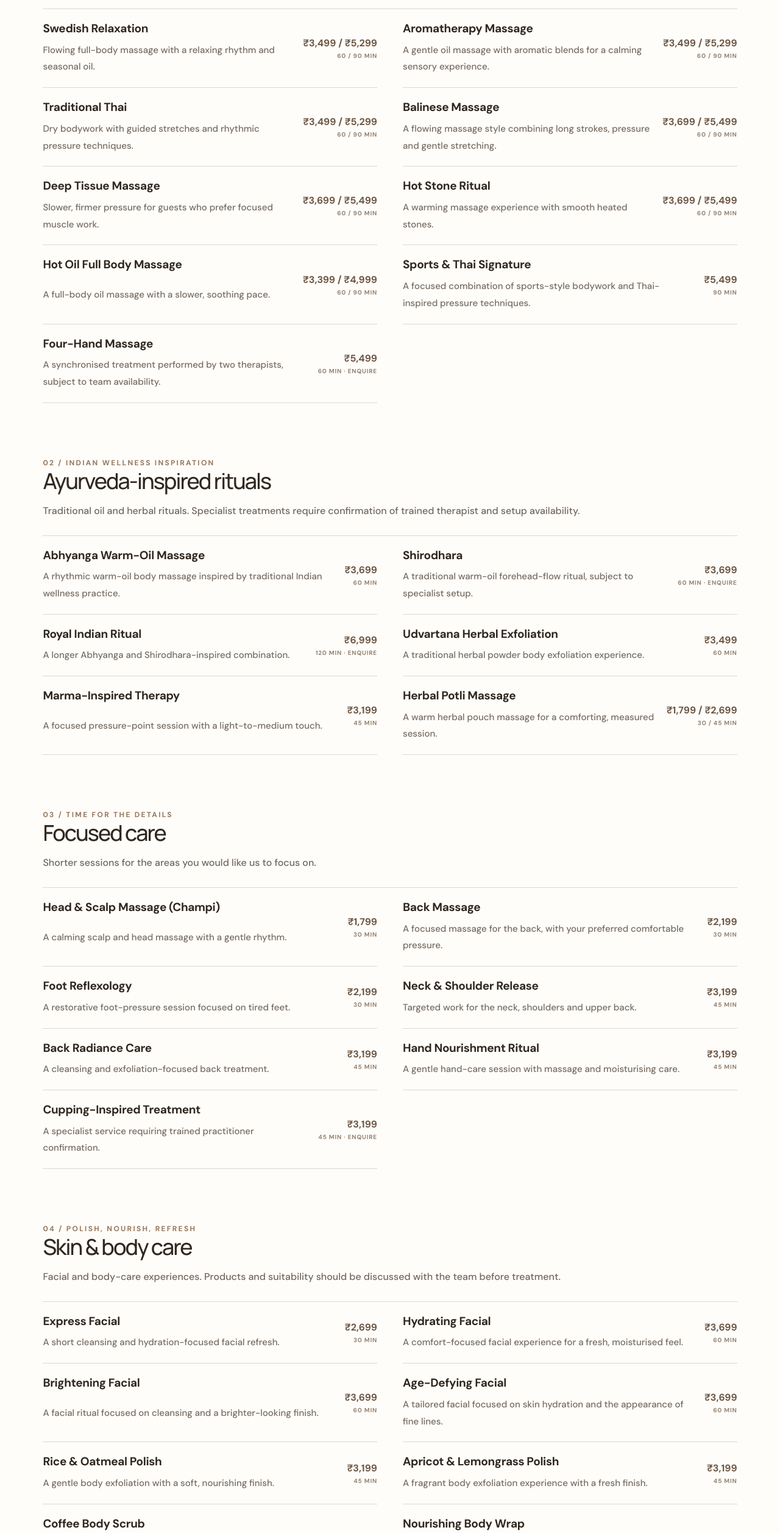
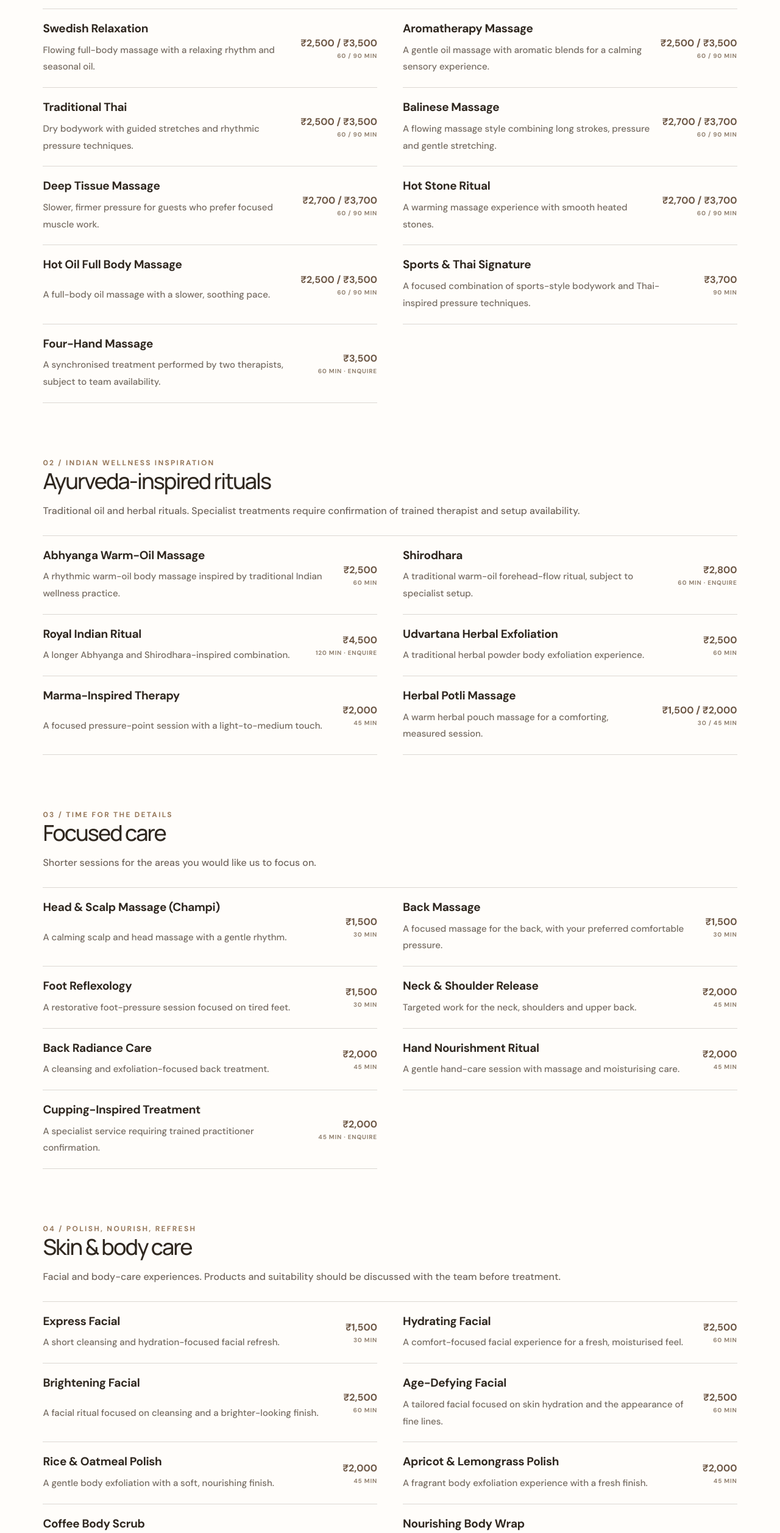
Before and after one commit to shubhm-01/nisha-daynight-spa, a plain HTML site: page treatments.html in a window 1280 px wide. Shown: the part 1669-4183 px from the top of the page at 61% size. Drawn offline with Linux system fonts and the light colour scheme.

Commit message:
Lower treatment menu pricing with affordable duration tiers

```diff
--- a/treatments.html
+++ b/treatments.html
@@ -17,52 +17,52 @@
 
 <div class="menu-section" id="body-work"><div class="section-kicker">01 / CLASSIC & SPECIALISED BODYWORK</div><h2>Massage therapies</h2><p>Choose a pressure style and session length that suits your preference.</p>
 <div class="service-list">
-<div class="service-item"><h3>Swedish Relaxation</h3><p>Flowing full-body massage with a relaxing rhythm and seasonal oil.</p><div class="service-price">₹3,499 / ₹5,299<small>60 / 90 MIN</small></div></div>
-<div class="service-item"><h3>Aromatherapy Massage</h3><p>A gentle oil massage with aromatic blends for a calming sensory experience.</p><div class="service-price">₹3,499 / ₹5,299<small>60 / 90 MIN</small></div></div>
-<div class="service-item"><h3>Traditional Thai</h3><p>Dry bodywork with guided stretches and rhythmic pressure techniques.</p><div class="service-price">₹3,499 / ₹5,299<small>60 / 90 MIN</small></div></div>
-<div class="service-item"><h3>Balinese Massage</h3><p>A flowing massage style combining long strokes, pressure and gentle stretching.</p><div class="service-price">₹3,699 / ₹5,499<small>60 / 90 MIN</small></div></div>
-<div class="service-item"><h3>Deep Tissue Massage</h3><p>Slower, firmer pressure for guests who prefer focused muscle work.</p><div class="service-price">₹3,699 / ₹5,499<small>60 / 90 MIN</small></div></div>
-<div class="service-item"><h3>Hot Stone Ritual</h3><p>A warming massage experience with smooth heated stones.</p><div class="service-price">₹3,699 / ₹5,499<small>60 / 90 MIN</small></div></div>
-<div class="service-item"><h3>Hot Oil Full Body Massage</h3><p>A full-body oil massage with a slower, soothing pace.</p><div class="service-price">₹3,399 / ₹4,999<small>60 / 90 MIN</small></div></div>
-<div class="service-item"><h3>Sports &amp; Thai Signature</h3><p>A focused combination of sports-style bodywork and Thai-inspired pressure techniques.</p><div class="service-price">₹5,499<small>90 MIN</small></div></div>
-<div class="service-item"><h3>Four-Hand Massage</h3><p>A synchronised treatment performed by two therapists, subject to team availability.</p><div class="service-price">₹5,499<small>60 MIN · ENQUIRE</small></div></div>
+<div class="service-item"><h3>Swedish Relaxation</h3><p>Flowing full-body massage with a relaxing rhythm and seasonal oil.</p><div class="service-price">₹2,500 / ₹3,500<small>60 / 90 MIN</small></div></div>
+<div class="service-item"><h3>Aromatherapy Massage</h3><p>A gentle oil massage with aromatic blends for a calming sensory experience.</p><div class="service-price">₹2,500 / ₹3,500<small>60 / 90 MIN</small></div></div>
+<div class="service-item"><h3>Traditional Thai</h3><p>Dry bodywork with guided stretches and rhythmic pressure techniques.</p><div class="service-price">₹2,500 / ₹3,500<small>60 / 90 MIN</small></div></div>
+<div class="service-item"><h3>Balinese Massage</h3><p>A flowing massage style combining long strokes, pressure and gentle stretching.</p><div class="service-price">₹2,700 / ₹3,700<small>60 / 90 MIN</small></div></div>
+<div class="service-item"><h3>Deep Tissue Massage</h3><p>Slower, firmer pressure for guests who prefer focused muscle work.</p><div class="service-price">₹2,700 / ₹3,700<small>60 / 90 MIN</small></div></div>
+<div class="service-item"><h3>Hot Stone Ritual</h3><p>A warming massage experience with smooth heated stones.</p><div class="service-price">₹2,700 / ₹3,700<small>60 / 90 MIN</small></div></div>
+<div class="service-item"><h3>Hot Oil Full Body Massage</h3><p>A full-body oil massage with a slower, soothing pace.</p><div class="service-price">₹2,500 / ₹3,500<small>60 / 90 MIN</small></div></div>
+<div class="service-item"><h3>Sports &amp; Thai Signature</h3><p>A focused combination of sports-style bodywork and Thai-inspired pressure techniques.</p><div class="service-price">₹3,700<small>90 MIN</small></div></div>
+<div class="service-item"><h3>Four-Hand Massage</h3><p>A synchronised treatment performed by two therapists, subject to team availability.</p><div class="service-price">₹3,500<small>60 MIN · ENQUIRE</small></div></div>
 </div></div>
 
 <div class="menu-section" id="ayurveda"><div class="section-kicker">02 / INDIAN WELLNESS INSPIRATION</div><h2>Ayurveda-inspired rituals</h2><p>Traditional oil and herbal rituals. Specialist treatments require confirmation of trained therapist and setup availability.</p>
 <div class="service-list">
-<div class="service-item"><h3>Abhyanga Warm-Oil Massage</h3><p>A rhythmic warm-oil body massage inspired by traditional Indian wellness practice.</p><div class="service-price">₹3,699<small>60 MIN</small></div></div>
-<div class="service-item"><h3>Shirodhara</h3><p>A traditional warm-oil forehead-flow ritual, subject to specialist setup.</p><div class="service-price">₹3,699<small>60 MIN · ENQUIRE</small></div></div>
-<div class="service-item"><h3>Royal Indian Ritual</h3><p>A longer Abhyanga and Shirodhara-inspired combination.</p><div class="service-price">₹6,999<small>120 MIN · ENQUIRE</small></div></div>
-<div class="service-item"><h3>Udvartana Herbal Exfoliation</h3><p>A traditional herbal powder body exfoliation experience.</p><div class="service-price">₹3,499<small>60 MIN</small></div></div>
-<div class="service-item"><h3>Marma-Inspired Therapy</h3><p>A focused pressure-point session with a light-to-medium touch.</p><div class="service-price">₹3,199<small>45 MIN</small></div></div>
-<div class="service-item"><h3>Herbal Potli Massage</h3><p>A warm herbal pouch massage for a comforting, measured session.</p><div class="service-price">₹1,799 / ₹2,699<small>30 / 45 MIN</small></div></div>
+<div class="service-item"><h3>Abhyanga Warm-Oil Massage</h3><p>A rhythmic warm-oil body massage inspired by traditional Indian wellness practice.</p><div class="service-price">₹2,500<small>60 MIN</small></div></div>
+<div class="service-item"><h3>Shirodhara</h3><p>A traditional warm-oil forehead-flow ritual, subject to specialist setup.</p><div class="service-price">₹2,800<small>60 MIN · ENQUIRE</small></div></div>
+<div class="service-item"><h3>Royal Indian Ritual</h3><p>A longer Abhyanga and Shirodhara-inspired combination.</p><div class="service-price">₹4,500<small>120 MIN · ENQUIRE</small></div></div>
+<div class="service-item"><h3>Udvartana Herbal Exfoliation</h3><p>A traditional herbal powder body exfoliation experience.</p><div class="service-price">₹2,500<small>60 MIN</small></div></div>
+<div class="service-item"><h3>Marma-Inspired Therapy</h3><p>A focused pressure-point session with a light-to-medium touch.</p><div class="service-price">₹2,000<small>45 MIN</small></div></div>
+<div class="service-item"><h3>Herbal Potli Massage</h3><p>A warm herbal pouch massage for a comforting, measured session.</p><div class="service-price">₹1,500 / ₹2,000<small>30 / 45 MIN</small></div></div>
 </div></div>
 
 <div class="menu-section" id="focused-care"><div class="section-kicker">03 / TIME FOR THE DETAILS</div><h2>Focused care</h2><p>Shorter sessions for the areas you would like us to focus on.</p>
 <div class="service-list">
-<div class="service-item"><h3>Head &amp; Scalp Massage (Champi)</h3><p>A calming scalp and head massage with a gentle rhythm.</p><div class="service-price">₹1,799<small>30 MIN</small></div></div>
-<div class="service-item"><h3>Back Massage</h3><p>A focused massage for the back, with your preferred comfortable pressure.</p><div class="service-price">₹2,199<small>30 MIN</small></div></div>
-<div class="service-item"><h3>Foot Reflexology</h3><p>A restorative foot-pressure session focused on tired feet.</p><div class="service-price">₹2,199<small>30 MIN</small></div></div>
-<div class="service-item"><h3>Neck &amp; Shoulder Release</h3><p>Targeted work for the neck, shoulders and upper back.</p><div class="service-price">₹3,199<small>45 MIN</small></div></div>
-<div class="service-item"><h3>Back Radiance Care</h3><p>A cleansing and exfoliation-focused back treatment.</p><div class="service-price">₹3,199<small>45 MIN</small></div></div>
-<div class="service-item"><h3>Hand Nourishment Ritual</h3><p>A gentle hand-care session with massage and moisturising care.</p><div class="service-price">₹3,199<small>45 MIN</small></div></div>
-<div class="service-item"><h3>Cupping-Inspired Treatment</h3><p>A specialist service requiring trained practitioner confirmation.</p><div class="service-price">₹3,199<small>45 MIN · ENQUIRE</small></div></div>
+<div class="service-item"><h3>Head &amp; Scalp Massage (Champi)</h3><p>A calming scalp and head massage with a gentle rhythm.</p><div class="service-price">₹1,500<small>30 MIN</small></div></div>
+<div class="service-item"><h3>Back Massage</h3><p>A focused massage for the back, with your preferred comfortable pressure.</p><div class="service-price">₹1,500<small>30 MIN</small></div></div>
+<div class="service-item"><h3>Foot Reflexology</h3><p>A restorative foot-pressure session focused on tired feet.</p><div class="service-price">₹1,500<small>30 MIN</small></div></div>
+<div class="service-item"><h3>Neck &amp; Shoulder Release</h3><p>Targeted work for the neck, shoulders and upper back.</p><div class="service-price">₹2,000<small>45 MIN</small></div></div>
+<div class="service-item"><h3>Back Radiance Care</h3><p>A cleansing and exfoliation-focused back treatment.</p><div class="service-price">₹2,000<small>45 MIN</small></div></div>
+<div class="service-item"><h3>Hand Nourishment Ritual</h3><p>A gentle hand-care session with massage and moisturising care.</p><div class="service-price">₹2,000<small>45 MIN</small></div></div>
+<div class="service-item"><h3>Cupping-Inspired Treatment</h3><p>A specialist service requiring trained practitioner confirmation.</p><div class="service-price">₹2,000<small>45 MIN · ENQUIRE</small></div></div>
 </div></div>
 
 <div class="menu-section" id="skin-care"><div class="section-kicker">04 / POLISH, NOURISH, REFRESH</div><h2>Skin &amp; body care</h2><p>Facial and body-care experiences. Products and suitability should be discussed with the team before treatment.</p>
 <div class="service-list">
-<div class="service-item"><h3>Express Facial</h3><p>A short cleansing and hydration-focused facial refresh.</p><div class="service-price">₹2,699<small>30 MIN</small></div></div>
-<div class="service-item"><h3>Hydrating Facial</h3><p>A comfort-focused facial experience for a fresh, moisturised feel.</p><div class="service-price">₹3,699<small>60 MIN</small></div></div>
-<div class="service-item"><h3>Brightening Facial</h3><p>A facial ritual focused on cleansing and a brighter-looking finish.</p><div class="service-price">₹3,699<small>60 MIN</small></div></div>
-<div class="service-item"><h3>Age-Defying Facial</h3><p>A tailored facial focused on skin hydration and the appearance of fine lines.</p><div class="service-price">₹3,699<small>60 MIN</small></div></div>
-<div class="service-item"><h3>Rice &amp; Oatmeal Polish</h3><p>A gentle body exfoliation with a soft, nourishing finish.</p><div class="service-price">₹3,199<small>45 MIN</small></div></div>
-<div class="service-item"><h3>Apricot &amp; Lemongrass Polish</h3><p>A fragrant body exfoliation experience with a fresh finish.</p><div class="service-price">₹3,199<small>45 MIN</small></div></div>
-<div class="service-item"><h3>Coffee Body Scrub</h3><p>Aromatic coffee-inspired body exfoliation.</p><div class="service-price">₹3,199<small>45 MIN</small></div></div>
-<div class="service-item"><h3>Nourishing Body Wrap</h3><p>A body-care wrap with a selected mask, subject to product availability.</p><div class="service-price">₹4,999<small>70 MIN</small></div></div>
-<div class="service-item"><h3>Scrub &amp; Massage Journey</h3><p>A combined body-polish and massage experience.</p><div class="service-price">₹5,299<small>90 MIN</small></div></div>
-<div class="service-item"><h3>Couples Massage Experience</h3><p>A shared massage experience for two, subject to room and two-therapist availability.</p><div class="service-price">₹8,999<small>90 MIN · FOR TWO</small></div></div>
+<div class="service-item"><h3>Express Facial</h3><p>A short cleansing and hydration-focused facial refresh.</p><div class="service-price">₹1,500<small>30 MIN</small></div></div>
+<div class="service-item"><h3>Hydrating Facial</h3><p>A comfort-focused facial experience for a fresh, moisturised feel.</p><div class="service-price">₹2,500<small>60 MIN</small></div></div>
+<div class="service-item"><h3>Brightening Facial</h3><p>A facial ritual focused on cleansing and a brighter-looking finish.</p><div class="service-price">₹2,500<small>60 MIN</small></div></div>
+<div class="service-item"><h3>Age-Defying Facial</h3><p>A tailored facial focused on skin hydration and the appearance of fine lines.</p><div class="service-price">₹2,500<small>60 MIN</small></div></div>
+<div class="service-item"><h3>Rice &amp; Oatmeal Polish</h3><p>A gentle body exfoliation with a soft, nourishing finish.</p><div class="service-price">₹2,000<small>45 MIN</small></div></div>
+<div class="service-item"><h3>Apricot &amp; Lemongrass Polish</h3><p>A fragrant body exfoliation experience with a fresh finish.</p><div class="service-price">₹2,000<small>45 MIN</small></div></div>
+<div class="service-item"><h3>Coffee Body Scrub</h3><p>Aromatic coffee-inspired body exfoliation.</p><div class="service-price">₹2,000<small>45 MIN</small></div></div>
+<div class="service-item"><h3>Nourishing Body Wrap</h3><p>A body-care wrap with a selected mask, subject to product availability.</p><div class="service-price">₹2,900<small>70 MIN</small></div></div>
+<div class="service-item"><h3>Scrub &amp; Massage Journey</h3><p>A combined body-polish and massage experience.</p><div class="service-price">₹3,500<small>90 MIN</small></div></div>
+<div class="service-item"><h3>Couples Massage Experience</h3><p>A shared massage experience for two, subject to room and two-therapist availability.</p><div class="service-price">₹5,500<small>90 MIN · FOR TWO</small></div></div>
 </div></div>
-<div class="price-note"><strong>Pricing note:</strong> These are proposed launch prices prepared below the published premium SOHUM Sambhajinagar menu. They are not yet confirmed Nisha Daynight Spa tariffs. Specialist services marked “enquire” require confirmation of equipment, qualified therapist and setup. Confirm final availability, duration, tax and price by WhatsApp before booking.</div>
+<div class="price-note"><strong>Pricing note:</strong> Indicative launch pricing: 30 minutes from ₹1,500, 45 minutes from ₹2,000, 60 minutes from ₹2,500, 90 minutes from ₹3,500 and 120 minutes from ₹4,500. Longer and specialist sessions cost more. These are proposed Nisha Daynight Spa prices; confirm availability, duration, taxes and final price by WhatsApp before booking. Specialist services marked “enquire” require confirmation of equipment, qualified therapist and setup. Confirm final availability, duration, tax and price by WhatsApp before booking.</div>
 </section>
 <section class="home-booking-cta"><div class="section-kicker">NEED HELP CHOOSING?</div><h2>Let’s find your<br><em>right treatment.</em></h2><p>Tell us what you have in mind. Our team can confirm which sessions are currently available and guide you through the options.</p><a class="dark-button" href="/booking.html">ENQUIRE ON WHATSAPP ↗</a></section>
 
```
